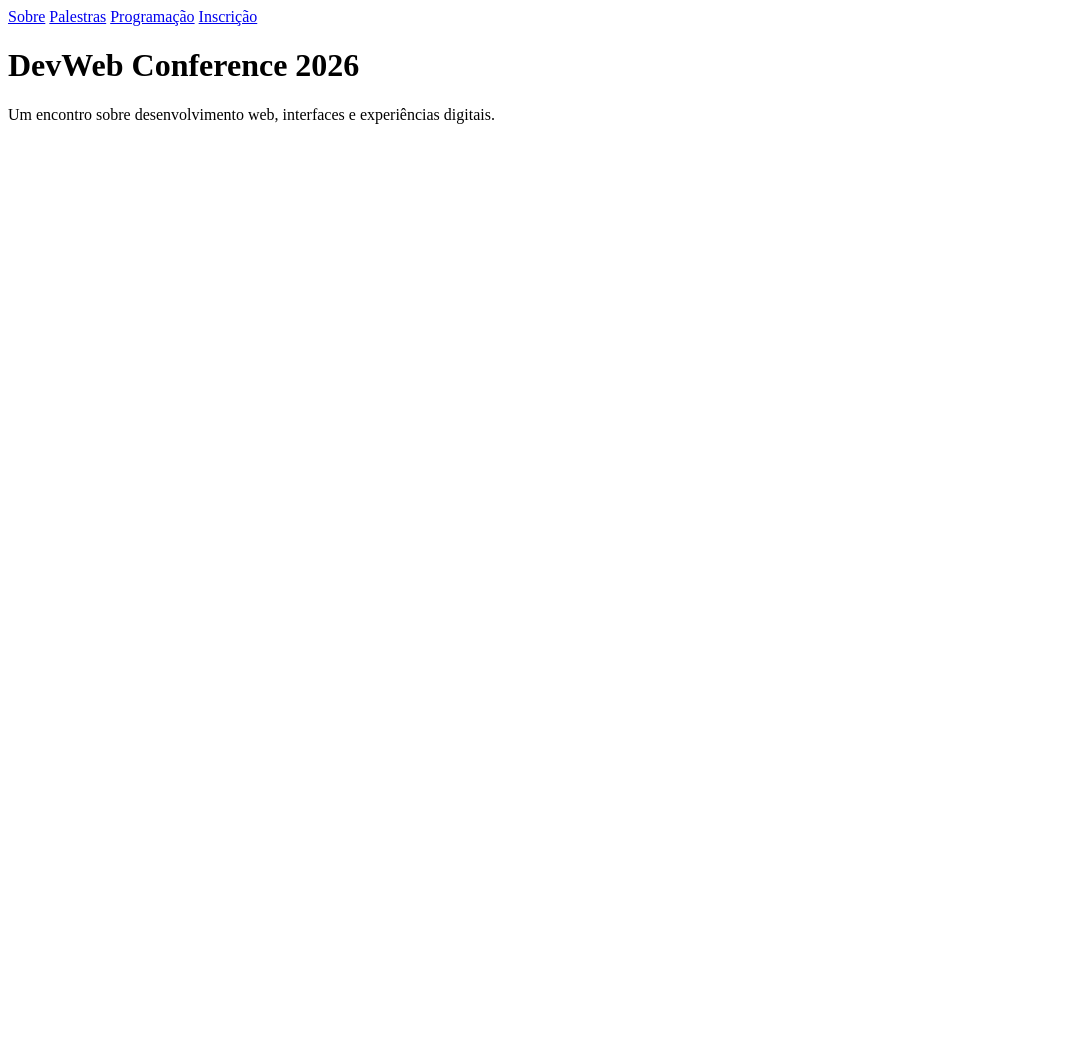
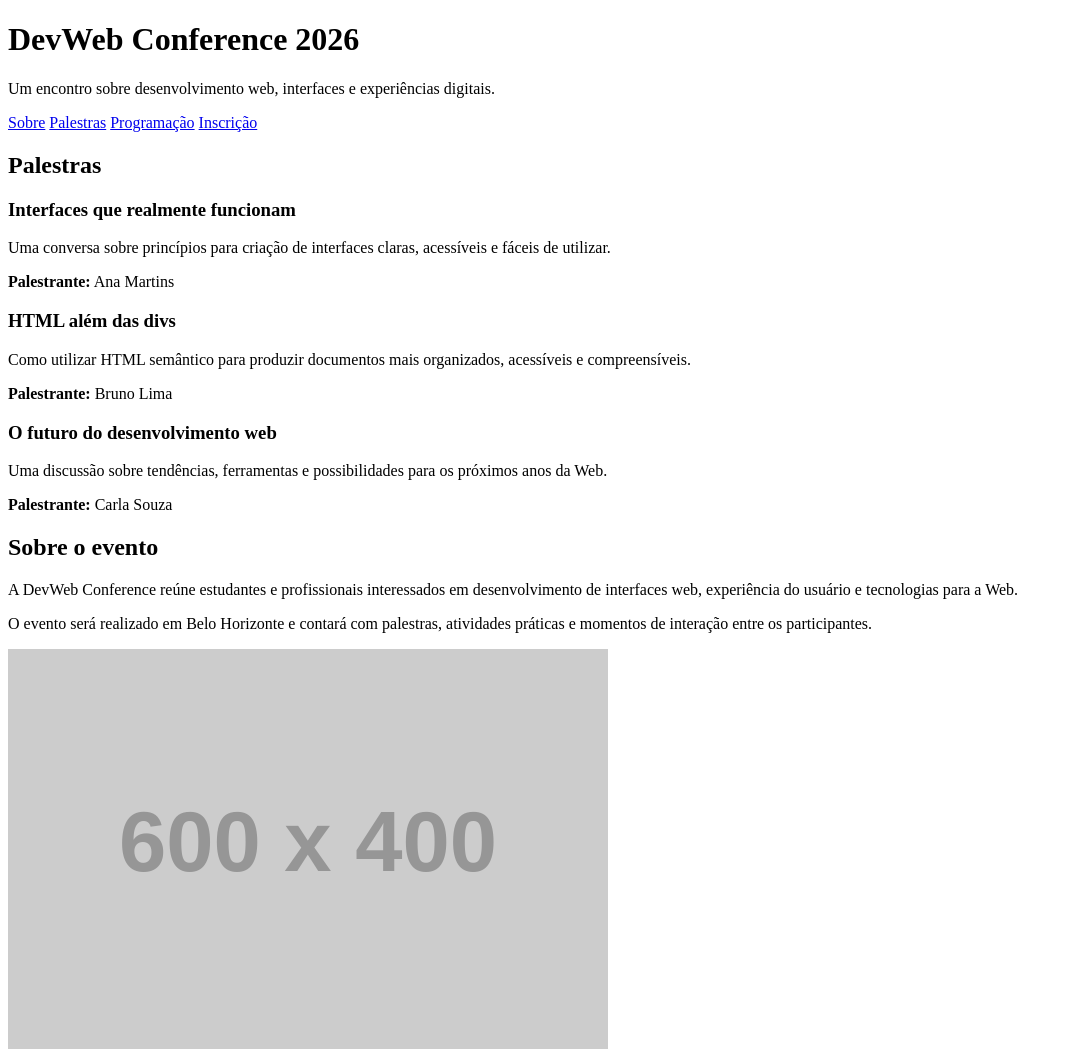
Before and after one commit to behenriq7/devweb-conference, a plain HTML site: page index.html in a window 1280 px wide. Shown: the whole page, without its empty margins (0-1072 px from the left). Before the commit the page ends 800 px from the top, so only its background shows below. Drawn offline with Linux system fonts and the light colour scheme; placeholder pictures from the web are drawn by us.

Commit message:
feat: adiciona palestras do evento

```diff
--- a/index.html
+++ b/index.html
@@ -8,12 +8,7 @@
 
 <body>
 <header>
-<nav>
-    <a href="#sobre">Sobre</a>
-    <a href="#palestras">Palestras</a>
-    <a href="#programacao">Programação</a>
-    <a href="#inscricao">Inscrição</a>
-</nav>
+
     <h1>DevWeb Conference 2026</h1>
 
     <p>
@@ -21,6 +16,76 @@
         interfaces e experiências digitais.
     </p>
 </header>
+<nav>
+    <a href="#sobre">Sobre</a>
+    <a href="#palestras">Palestras</a>
+    <a href="#programacao">Programação</a>
+    <a href="#inscricao">Inscrição</a>
+</nav>
+<main>
+<section id="palestras">
+    <h2>Palestras</h2>
+
+    <article>
+        <h3>Interfaces que realmente funcionam</h3>
+
+        <p>
+            Uma conversa sobre princípios para criação
+            de interfaces claras, acessíveis e fáceis de utilizar.
+        </p>
+
+        <p>
+            <strong>Palestrante:</strong> Ana Martins
+        </p>
+    </article>
+
+    <article>
+        <h3>HTML além das divs</h3>
+
+        <p>
+            Como utilizar HTML semântico para produzir documentos
+            mais organizados, acessíveis e compreensíveis.
+        </p>
+
+        <p>
+            <strong>Palestrante:</strong> Bruno Lima
+        </p>
+    </article>
+
+    <article>
+        <h3>O futuro do desenvolvimento web</h3>
+
+        <p>
+            Uma discussão sobre tendências, ferramentas
+            e possibilidades para os próximos anos da Web.
+        </p>
+
+        <p>
+            <strong>Palestrante:</strong> Carla Souza
+        </p>
+    </article>
+</section>
+<section id="sobre">
+    <h2>Sobre o evento</h2>
+
+    <p>
+        A DevWeb Conference reúne estudantes e profissionais
+        interessados em desenvolvimento de interfaces web,
+        experiência do usuário e tecnologias para a Web.
+    </p>
+
+    <p>
+        O evento será realizado em Belo Horizonte e contará
+        com palestras, atividades práticas e momentos de
+        interação entre os participantes.
+    </p>
+
+    <img
+        src="https://placehold.co/600x400"
+        alt="Auditório preparado para a DevWeb Conference"
+    >
+</section>
+</main>
 </body>
 
 </html>
```
